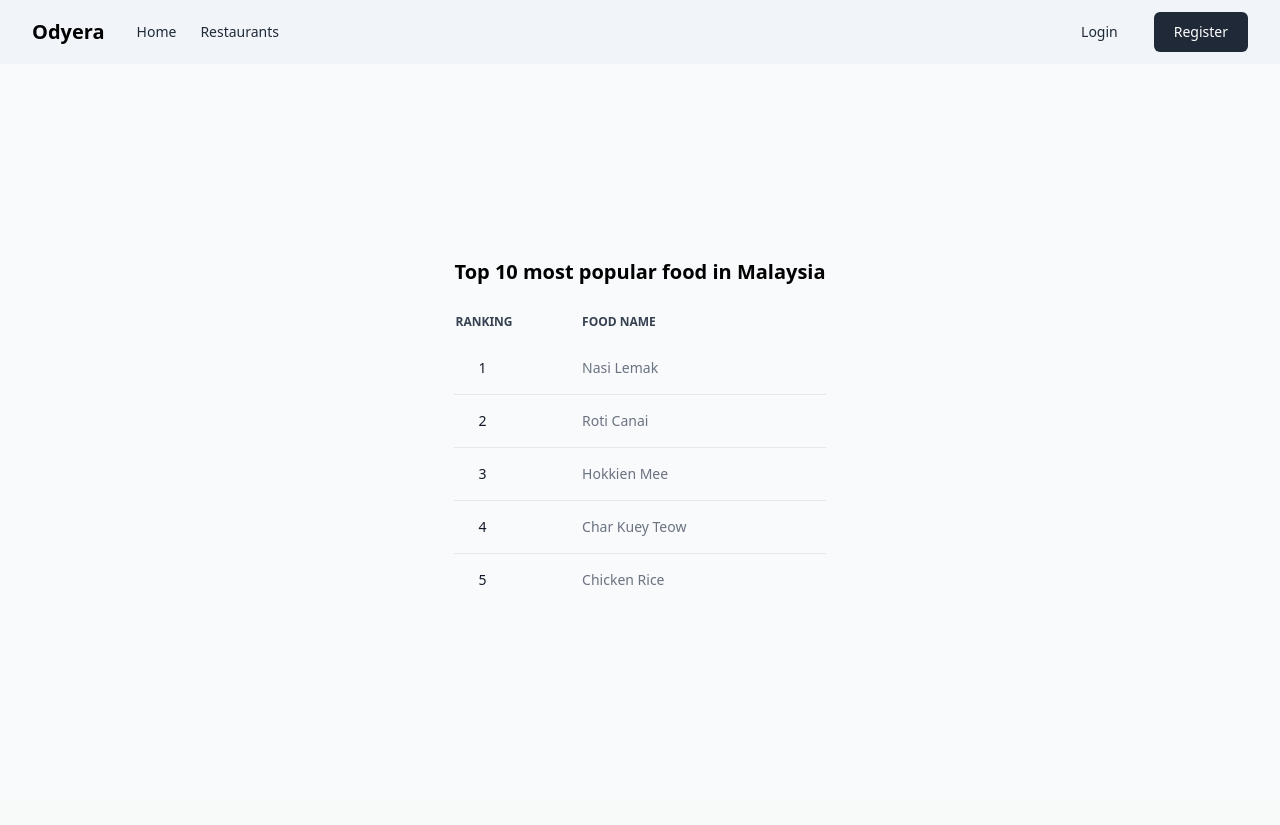
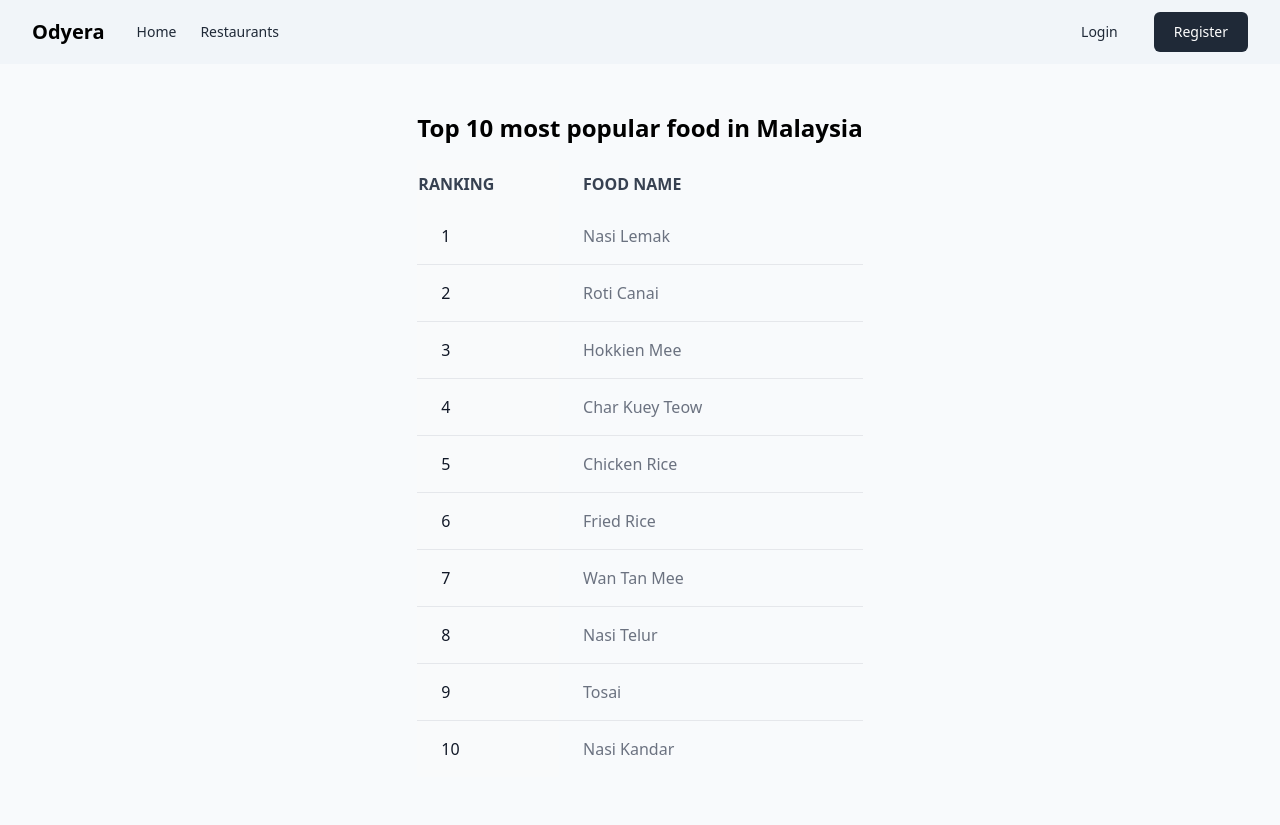
Before and after one commit to chuunfaii/odyera, a Django app: page /foodTrend_whole in a window 1280 px wide. Before the commit the page ends 585 px from the top, so only its background shows below. Run offline with Django 4.2, Linux system fonts and the light colour scheme; some libraries are stand-ins or nearby versions.

Commit message:
foodTrend_whole UI done

```diff
--- a/client/templates/client/foodTrend_whole.html
+++ b/client/templates/client/foodTrend_whole.html
@@ -3,10 +3,10 @@
 
 {% block content %}
 
-   <div class="m-auto">
-    <h1 class="text-xl font-semibold mb-4">Top 10 most popular food in Malaysia</h1>
-    <table class="w-full text-sm text-left text-gray-500 dark:text-gray-400">
-        <thead class="text-xs text-gray-700 uppercase dark:text-gray-400">
+   <div class="mx-auto py-12">
+    <h1 class="text-2xl font-bold mb-4">Top 10 most popular food in Malaysia</h1>
+    <table class="w-full text-base  text-left text-gray-500 dark:text-gray-400">
+        <thead class="text-base text-gray-700 uppercase dark:text-gray-400">
             <tr>
                 <th scope="col" class="py-3 bg-gray-50 dark:bg-gray-800">
                     Ranking
@@ -54,12 +54,57 @@
                 </td>
 
             </tr>
-            <tr>
+            <tr class="border-b border-gray-200 dark:border-gray-700">
                 <th scope="row" class="py-4 px-6 font-medium text-gray-900 whitespace-nowrap bg-gray-50 dark:text-white dark:bg-gray-800">
                     5
                 </th>
                 <td class="py-4 px-6">
                     Chicken Rice
+                </td>
+
+            </tr>
+            <tr class="border-b border-gray-200 dark:border-gray-700">
+                <th scope="row" class="py-4 px-6 font-medium text-gray-900 whitespace-nowrap bg-gray-50 dark:text-white dark:bg-gray-800">
+                    6
+                </th>
+                <td class="py-4 px-6">
+                    Fried Rice
+                </td>
+
+            </tr>
+            <tr class="border-b border-gray-200 dark:border-gray-700">
+                <th scope="row" class="py-4 px-6 font-medium text-gray-900 whitespace-nowrap bg-gray-50 dark:text-white dark:bg-gray-800">
+                    7
+                </th>
+                <td class="py-4 px-6">
+                    Wan Tan Mee
+                </td>
+
+            </tr>
+            <tr class="border-b border-gray-200 dark:border-gray-700">
+                <th scope="row" class="py-4 px-6 font-medium text-gray-900 whitespace-nowrap bg-gray-50 dark:text-white dark:bg-gray-800">
+                    8
+                </th>
+                <td class="py-4 px-6">
+                    Nasi Telur
+                </td>
+
+            </tr>
+            <tr class="border-b border-gray-200 dark:border-gray-700">
+                <th scope="row" class="py-4 px-6 font-medium text-gray-900 whitespace-nowrap bg-gray-50 dark:text-white dark:bg-gray-800">
+                    9
+                </th>
+                <td class="py-4 px-6">
+                    Tosai
+                </td>
+
+            </tr>
+            <tr>
+                <th scope="row" class="py-4 px-6 font-medium text-gray-900 whitespace-nowrap bg-gray-50 dark:text-white dark:bg-gray-800">
+                    10
+                </th>
+                <td class="py-4 px-6">
+                    Nasi Kandar
                 </td>
 
             </tr>
```
